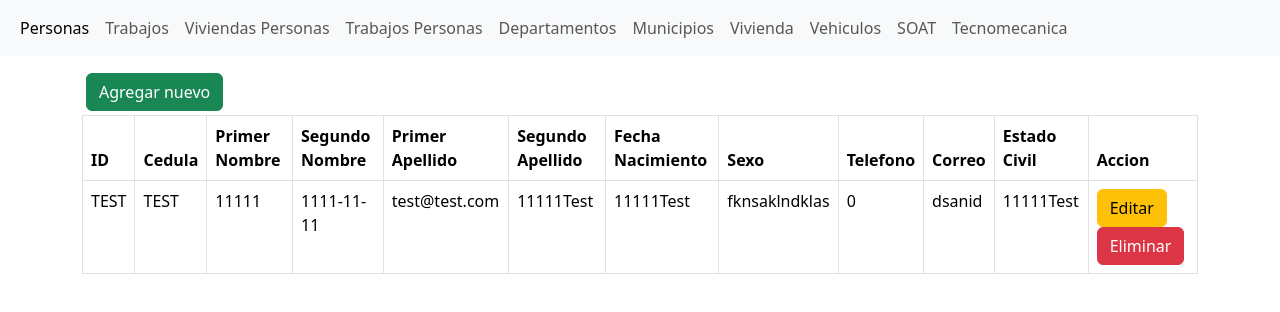
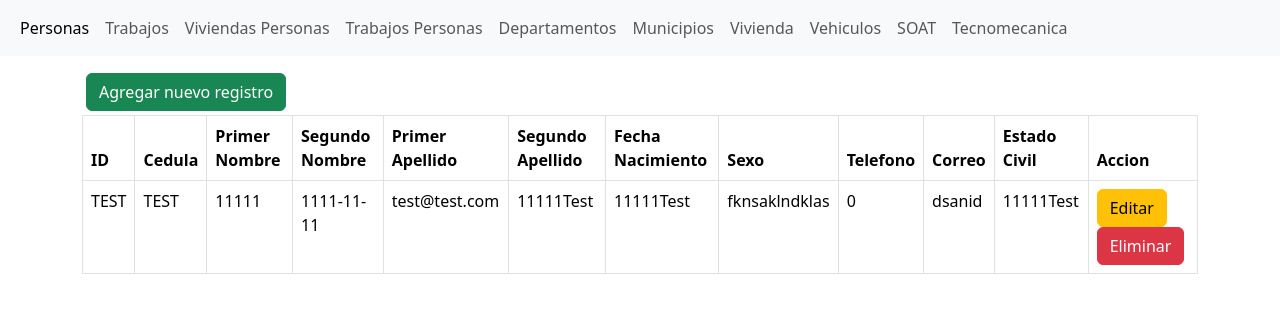
Before and after one commit to ArturoHe/frontCrud, a plain HTML site: page index.html in a window 1280 px wide. Drawn offline with nearby package versions, Linux system fonts and the light colour scheme.

Commit message:
Se agregan comentarios para facilitar los cambios

```diff
--- a/index.html
+++ b/index.html
@@ -1,5 +1,7 @@
 <!doctype html>
 <html lang="en">
+
+<!-- De aca pa'bajo no tocar -->
 
 <head>
   <meta charset="utf-8">
@@ -14,7 +16,9 @@
     integrity="sha384-YvpcrYf0tY3lHB60NNkmXc5s9fDVZLESaAA55NDzOxhy9GkcIdslK1eN7N6jIeHz"
     crossorigin="anonymous"></script>
 
+<!-- De aca pa'rriba no tocar -->
 
+<!-- De aca pa'bajo barra superior de navegacion-->
   <nav class="navbar navbar-expand-lg bg-body-tertiary">
     <div class="container-fluid">
       <button class="navbar-toggler" type="button" data-bs-toggle="collapse" data-bs-target="#navbarNav"
@@ -65,14 +69,22 @@
     </div>
   </nav>
 
+  <!--De aca pa'rriba barra superior de navegacion-->
+
+  <!-- Inicio contenedor-->
+
   <div class="container" style="margin-top: 1%;">
 
+    <!-- Boton para agregar nuevo registro -->
     <div class="col">
       <button type="button" class="btn btn-success m-1" data-bs-toggle="modal" data-bs-target="#modalNuevaPersona">Agregar
-        nuevo</button>
+        nuevo registro</button>
     </div>
 
 
+
+
+    <!--Tabla Datos (Supongo que en esto se trabajará para mostrar) -->
     <div class="table-responsive">
 
       <table class="table table-bordered" id="tablaPersonas">
@@ -115,10 +127,13 @@
         </tbody>
       </table>
 
+      <!--Fin de la tabla -->
+
     </div>
 
 
   </div>
+  <!--Fin Contenedor -->
 
 
 
@@ -126,7 +141,8 @@
 
 
 
-  <!-- Modal -->
+  <!-- Modal  (El cuadro con el form para agregar nuevo)-->
+
   <div class="modal fade" id="modalNuevaPersona" tabindex="-1" aria-labelledby="modalNuevaPersonaLabel" aria-hidden="true">
     <div class="modal-dialog">
       <div class="modal-content">
@@ -210,10 +226,6 @@
 
 
 
-
-
-
-
 </body>
 
 </html>
```
